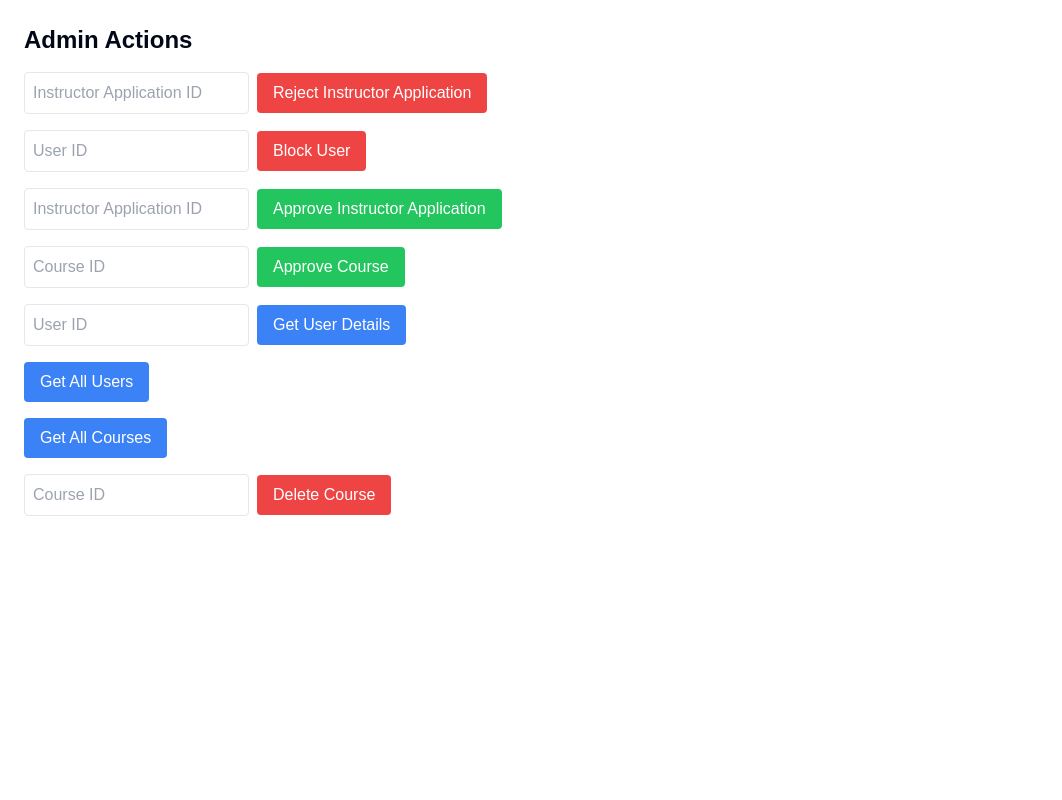
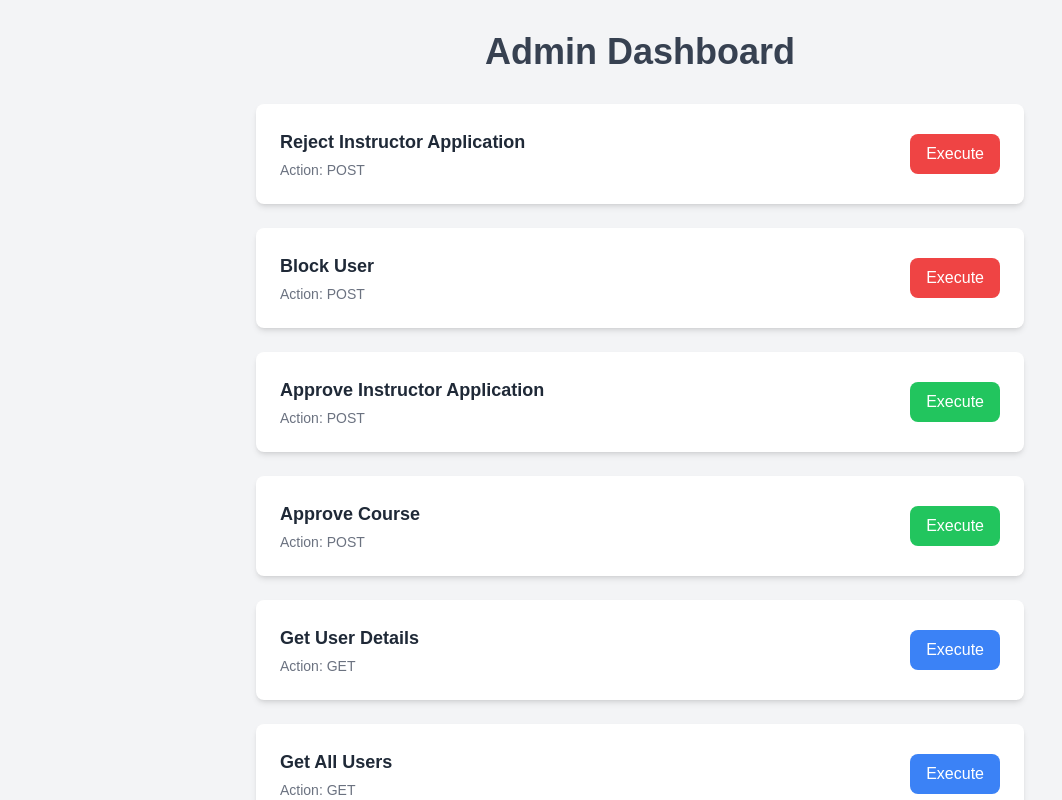
Before and after one commit to rahuljha-07/ENPM-613-FE, a Next.js app: page /admin in a window 1280 px wide. Shown: the top 800 px of the page, without its empty margins (0-1062 px from the left). Built offline with nearby package versions, Linux system fonts and the light colour scheme.

Commit message:
styling and pages added

```diff
--- a/app/admin/page.tsx
+++ b/app/admin/page.tsx
@@ -6,16 +6,18 @@ import 'react-toastify/dist/ReactToastify.css';
 
 export default function AdminPage() {
   const [inputValue, setInputValue] = useState('');
-
-  // API Endpoints
+  const [inputType, setInputType] = useState('');
   const BASE_URL = process.env.NEXT_PUBLIC_ILIM_BE;
 
-  // Handle input change for text input
   const handleInputChange = (e) => {
     setInputValue(e.target.value);
   };
 
-  // Function to call API endpoints
+  const handleButtonClick = (action) => {
+    setInputType(action);
+    setInputValue(''); // Reset input field for a new action
+  };
+
   const apiCall = async (url, method, body = null) => {
     try {
       const response = await fetch(`${BASE_URL}${url}`, {
@@ -38,132 +40,53 @@ export default function AdminPage() {
     }
   };
 
+  const actions = [
+    { label: 'Reject Instructor Application', color: 'bg-red-500', url: '/admin/reject-instructor-application', method: 'POST', body: { instructorApplicationId: inputValue, message: "Rejection message" } },
+    { label: 'Block User', color: 'bg-red-500', url: `/admin/block-user/${inputValue}`, method: 'POST' },
+    { label: 'Approve Instructor Application', color: 'bg-green-500', url: '/admin/approve-instructor-application', method: 'POST', body: { instructorApplicationId: inputValue, message: "Approval message" } },
+    { label: 'Approve Course', color: 'bg-green-500', url: `/admin/approve-course/${inputValue}`, method: 'POST' },
+    { label: 'Get User Details', color: 'bg-blue-500', url: `/admin/user/${inputValue}`, method: 'GET' },
+    { label: 'Get All Users', color: 'bg-blue-500', url: '/admin/user/all', method: 'GET' },
+    { label: 'Get All Courses', color: 'bg-blue-500', url: '/admin/course/all', method: 'GET' },
+    { label: 'Delete Course', color: 'bg-red-500', url: `/admin/delete-course/${inputValue}`, method: 'DELETE' },
+  ];
+
   return (
-    <div className="p-6">
+    <div className="p-8 bg-gray-100 min-h-screen flex flex-col items-center text-gray-800">
       <ToastContainer position="top-right" autoClose={3000} />
+      <h2 className="text-4xl font-bold mb-8 text-gray-700">Admin Dashboard</h2>
 
-      <h2 className="text-2xl font-bold mb-4">Admin Actions</h2>
+      <div className="w-full max-w-3xl space-y-6">
+        {/* Action Buttons */}
+        {actions.map((action, index) => (
+          <div key={index} className="bg-white p-6 rounded-lg shadow-md flex items-center justify-between">
+            <div>
+              <h3 className="text-lg font-semibold mb-1">{action.label}</h3>
+              <p className="text-sm text-gray-500">Action: {action.method}</p>
+            </div>
+            <button
+              onClick={() => {
+                handleButtonClick(action.label);
+                apiCall(action.url, action.method, action.body);
+              }}
+              className={`px-4 py-2 rounded-lg text-white ${action.color}`}
+            >
+              Execute
+            </button>
+          </div>
+        ))}
 
-      {/* Reject Instructor Application */}
-      <div className="mb-4">
+        {/* Input Field */}
+        <div className="mt-6">
+          <h3 className="text-lg font-semibold mb-2">Input for Selected Action:</h3>
           <input
             type="text"
-          placeholder="Instructor Application ID"
+            placeholder={inputType}
             value={inputValue}
             onChange={handleInputChange}
-          className="border p-2 mr-2 rounded"
+            className="w-full p-3 border rounded-lg text-gray-700 focus:border-blue-500 focus:outline-none"
           />
-        <button
-          onClick={() => apiCall(`/admin/reject-instructor-application`, 'POST', { instructorApplicationId: inputValue, message: "Rejection message" })}
-          className="bg-red-500 text-white px-4 py-2 rounded"
-        >
-          Reject Instructor Application
-        </button>
         </div>
-
-      {/* Block User */}
-      <div className="mb-4">
-        <input
-          type="text"
-          placeholder="User ID"
-          value={inputValue}
-          onChange={handleInputChange}
-          className="border p-2 mr-2 rounded"
-        />
-        <button
-          onClick={() => apiCall(`/admin/block-user/${inputValue}`, 'POST')}
-          className="bg-red-500 text-white px-4 py-2 rounded"
-        >
-          Block User
-        </button>
-      </div>
-
-      {/* Approve Instructor Application */}
-      <div className="mb-4">
-        <input
-          type="text"
-          placeholder="Instructor Application ID"
-          value={inputValue}
-          onChange={handleInputChange}
-          className="border p-2 mr-2 rounded"
-        />
-        <button
-          onClick={() => apiCall(`/admin/approve-instructor-application`, 'POST', { instructorApplicationId: inputValue, message: "Approval message" })}
-          className="bg-green-500 text-white px-4 py-2 rounded"
-        >
-          Approve Instructor Application
-        </button>
-      </div>
-
-      {/* Approve Course */}
-      <div className="mb-4">
-        <input
-          type="text"
-          placeholder="Course ID"
-          value={inputValue}
-          onChange={handleInputChange}
-          className="border p-2 mr-2 rounded"
-        />
-        <button
-          onClick={() => apiCall(`/admin/approve-course/${inputValue}`, 'POST')}
-          className="bg-green-500 text-white px-4 py-2 rounded"
-        >
-          Approve Course
-        </button>
-      </div>
-
-      {/* Get User Details */}
-      <div className="mb-4">
-        <input
-          type="text"
-          placeholder="User ID"
-          value={inputValue}
-          onChange={handleInputChange}
-          className="border p-2 mr-2 rounded"
-        />
-        <button
-          onClick={() => apiCall(`/admin/user/${inputValue}`, 'GET')}
-          className="bg-blue-500 text-white px-4 py-2 rounded"
-        >
-          Get User Details
-        </button>
-      </div>
-
-      {/* Get All Users */}
-      <div className="mb-4">
-        <button
-          onClick={() => apiCall(`/admin/user/all`, 'GET')}
-          className="bg-blue-500 text-white px-4 py-2 rounded"
-        >
-          Get All Users
-        </button>
-      </div>
-
-      {/* Get All Courses */}
-      <div className="mb-4">
-        <button
-          onClick={() => apiCall(`/admin/course/all`, 'GET')}
-          className="bg-blue-500 text-white px-4 py-2 rounded"
-        >
-          Get All Courses
-        </button>
-      </div>
-
-      {/* Delete Course */}
-      <div className="mb-4">
-        <input
-          type="text"
-          placeholder="Course ID"
-          value={inputValue}
-          onChange={handleInputChange}
-          className="border p-2 mr-2 rounded"
-        />
-        <button
-          onClick={() => apiCall(`/admin/delete-course/${inputValue}`, 'DELETE')}
-          className="bg-red-500 text-white px-4 py-2 rounded"
-        >
-          Delete Course
-        </button>
       </div>
     </div>
   );
--- a/app/auth/signin/page.tsx
+++ b/app/auth/signin/page.tsx
@@ -45,6 +45,7 @@ export default function SignIn() {
       } else {
         const errorData = await response.json();
         toast.error(errorData.message || 'Sign-in failed');
+        router.push('/course-details'); //remove later
       }
     } catch (error) {
       console.error('Error during sign-in:', error);
--- a/app/components/Sidebar.tsx
+++ b/app/components/Sidebar.tsx
@@ -1,70 +1,42 @@
 // components/Sidebar.tsx
 import React from 'react';
 import Link from 'next/link';
+import { Button } from '@/components/ui/button';
+import { Home, Book, User, HelpCircle, Settings, LogOut, FileText, Upload } from 'lucide-react';
 
 export default function Sidebar() {
   return (
-    <div className="w-16 lg:w-48 h-full bg-gray-800 text-white p-4 flex flex-col items-center lg:items-start space-y-6" style={{ boxSizing: 'content-box' }}>
+    <div className="w-20 lg:w-60 h-screen bg-gradient-to-br from-gray-800 to-gray-900 text-white flex flex-col items-center lg:items-start p-4">
       {/* Logo */}
-      <div className="text-2xl font-bold mb-8 lg:ml-2">iLIM</div>
+      <div className="text-2xl font-extrabold mb-10 lg:ml-2 text-center lg:text-left text-transparent bg-clip-text bg-gradient-to-r from-blue-400 to-purple-400">
+        iLIM
+      </div>
 
       {/* Navigation */}
-      <nav className="flex flex-col space-y-6 w-full" style={{ boxSizing: 'content-box' }}>
-        <Link href="/course-details">
-          <button className="flex items-center space-x-2 hover:bg-gray-700 p-2 rounded w-full" style={{ boxSizing: 'content-box' }}>
-            <span className="text-xl">🏠</span>
-            <span className="hidden lg:inline lg:ml-2">Home</span>
-          </button>
-        </Link>
-        <Link href="/purchased-courses">
-          <button className="flex items-center space-x-2 hover:bg-gray-700 p-2 rounded w-full" style={{ boxSizing: 'content-box' }}>
-            <span className="text-xl">📚</span>
-            <span className="hidden lg:inline lg:ml-2">Dashboard</span>
-          </button>
-        </Link>
-        <Link href="/profile">
-          <button className="flex items-center space-x-2 hover:bg-gray-700 p-2 rounded w-full" style={{ boxSizing: 'content-box' }}>
-            <span className="text-xl">👤</span>
-            <span className="hidden lg:inline lg:ml-2">Profile</span>
-          </button>
-        </Link>
-        <Link href="/admin">
-          <button className="flex items-center space-x-2 hover:bg-gray-700 p-2 rounded w-full">
-            <span className="text-xl">🛡️</span> {/* Admin Icon */}
-            <span className="hidden lg:inline lg:ml-2">Admin</span>
-          </button>
-        </Link>
-        <Link href="/support">
-          <button className="flex items-center space-x-2 hover:bg-gray-700 p-2 rounded w-full" style={{ boxSizing: 'content-box' }}>
-            <span className="text-xl">❓</span>
-            <span className="hidden lg:inline lg:ml-2">Support</span>
-          </button>
-        </Link>
-        <Link href="/about">
-          <button className="flex items-center space-x-2 hover:bg-gray-700 p-2 rounded w-full" style={{ boxSizing: 'content-box' }}>
-            <span className="text-xl">📝</span>
-            <span className="hidden lg:inline lg:ml-2">About</span>
-          </button>
-        </Link>
-        <Link href="/settings">
-          <button className="flex items-center space-x-2 hover:bg-gray-700 p-2 rounded w-full" style={{ boxSizing: 'content-box' }}>
-            <span className="text-xl">⚙️</span>
-            <span className="hidden lg:inline lg:ml-2">Settings</span>
-          </button>
-        </Link>
-        <Link href="/upload-course">
-          <button className="flex items-center space-x-2 hover:bg-gray-700 p-2 rounded w-full" style={{ boxSizing: 'content-box' }}>
-            <span className="text-xl">🗂️</span>
-            <span className="hidden lg:inline lg:ml-2">Manage Courses</span>
-          </button>
-        </Link>
-        <Link href="/">
-          <button className="flex items-center space-x-2 hover:bg-gray-700 p-2 rounded w-full" style={{ boxSizing: 'content-box' }}>
-            <span className="text-xl">🚪</span>
-            <span className="hidden lg:inline lg:ml-2">Logout</span>
-          </button>
-        </Link>
+      <nav className="space-y-3 lg:w-full w-20 flex flex-col items-center lg:items-start">
+        <NavItem href="/course-details" label="Home" icon={<Home className="w-5 h-5 lg:w-6 lg:h-6" />} />
+        <NavItem href="/purchased-courses" label="Dashboard" icon={<Book className="w-5 h-5 lg:w-6 lg:h-6" />} />
+        <NavItem href="/profile" label="Profile" icon={<User className="w-5 h-5 lg:w-6 lg:h-6" />} />
+        <NavItem href="/admin" label="Admin" icon={<FileText className="w-5 h-5 lg:w-6 lg:h-6" />} />
+        <NavItem href="/support" label="Support" icon={<HelpCircle className="w-5 h-5 lg:w-6 lg:h-6" />} />
+        <NavItem href="/about" label="About" icon={<FileText className="w-5 h-5 lg:w-6 lg:h-6" />} />
+        <NavItem href="/settings" label="Settings" icon={<Settings className="w-5 h-5 lg:w-6 lg:h-6" />} />
+        <NavItem href="/upload-course" label="Manage Courses" icon={<Upload className="w-5 h-5 lg:w-6 lg:h-6" />} />
+        <NavItem href="/" label="Logout" icon={<LogOut className="w-5 h-5 lg:w-6 lg:h-6" />} />
       </nav>
     </div>
   );
 }
+
+// Individual Nav Item Component
+const NavItem = ({ href, label, icon }) => (
+  <Link href={href}>
+    <Button
+      variant="ghost"
+      className="flex items-center space-x-2 text-white w-full justify-center lg:justify-start lg:px-4 py-3 rounded-lg hover:bg-gradient-to-r hover:from-blue-500 hover:to-purple-500"
+    >
+      {icon}
+      <span className="hidden lg:inline lg:ml-3 text-sm font-semibold">{label}</span>
+    </Button>
+  </Link>
+);
--- a/app/profile/page.tsx
+++ b/app/profile/page.tsx
@@ -1,108 +1,122 @@
 "use client";
 
 import { useState } from "react";
+import { Button } from "@/components/ui/button";
+import { Input } from "@/components/ui/input";
+import { Textarea } from "@/components/ui/textarea";
+import { ToastContainer, toast } from "react-toastify";
+import "react-toastify/dist/ReactToastify.css";
 
 export default function ProfilePage() {
-  const [editing, setEditing] = useState(false);
-  const [userData, setUserData] = useState({
+  const [profileData, setProfileData] = useState({
     name: "John Doe",
     email: "johndoe@example.com",
-    bio: "Web Developer, Designer, and Tech Enthusiast.",
+    bio: "Passionate learner and software developer with a love for technology and innovation.",
   });
 
-  const handleInputChange = (e: React.ChangeEvent<HTMLInputElement | HTMLTextAreaElement>) => {
-    const { name, value } = e.target;
-    setUserData((prevData) => ({
+  const [editing, setEditing] = useState(false);
+
+  const handleInputChange = (e) => {
+    const { id, value } = e.target;
+    setProfileData((prevData) => ({
       ...prevData,
-      [name]: value,
+      [id]: value,
     }));
   };
 
-  const handleEditToggle = () => {
-    setEditing(!editing);
+  const handleSave = () => {
+    setEditing(false);
+    toast.success("Profile updated successfully!");
   };
 
   return (
-    <div className="flex flex-col items-center min-h-screen bg-gray-100 p-6">
-      <div className="w-full max-w-2xl bg-white rounded-lg shadow-md p-6">
-        <h1 className="text-3xl font-bold mb-6 text-center">Profile</h1>
+    <div className="flex items-center justify-center min-h-screen bg-gradient-to-br from-blue-500 to-purple-600 text-white">
+      <ToastContainer position="top-right" autoClose={3000} hideProgressBar={false} />
 
-        {/* Profile Picture */}
-        <div className="flex justify-center mb-6">
+      <div className="bg-white text-gray-800 rounded-lg shadow-lg p-8 w-full max-w-lg space-y-6">
+        <h1 className="text-3xl font-bold text-center mb-4 text-transparent bg-clip-text bg-gradient-to-r from-purple-600 to-blue-500">
+          Profile
+        </h1>
+
+        <div className="text-center mb-6">
           <img
-            src="https://via.placeholder.com/100" // Placeholder image
+            src="https://via.placeholder.com/100"
             alt="Profile"
-            className="w-24 h-24 rounded-full border-2 border-gray-300"
+            className="w-24 h-24 rounded-full mx-auto shadow-md mb-4"
           />
+          <p className="text-gray-600 text-sm">Welcome back, {profileData.name}</p>
         </div>
 
-        {/* Profile Details */}
         <div className="space-y-4">
           {/* Name */}
           <div>
-            <label className="block text-gray-700 font-semibold">Name</label>
+            <label htmlFor="name" className="block text-sm font-semibold text-gray-700">
+              Name
+            </label>
             {editing ? (
-              <input
+              <Input
                 type="text"
-                name="name"
-                value={userData.name}
+                id="name"
+                value={profileData.name}
                 onChange={handleInputChange}
-                className="w-full px-4 py-2 border rounded-lg focus:outline-none focus:border-blue-500"
+                className="mt-1 w-full"
               />
             ) : (
-              <p className="text-gray-700">{userData.name}</p>
+              <p className="mt-1 text-gray-800">{profileData.name}</p>
             )}
           </div>
 
           {/* Email */}
           <div>
-            <label className="block text-gray-700 font-semibold">Email</label>
+            <label htmlFor="email" className="block text-sm font-semibold text-gray-700">
+              Email
+            </label>
             {editing ? (
-              <input
+              <Input
                 type="email"
-                name="email"
-                value={userData.email}
+                id="email"
+                value={profileData.email}
                 onChange={handleInputChange}
-                className="w-full px-4 py-2 border rounded-lg focus:outline-none focus:border-blue-500"
+                className="mt-1 w-full"
               />
             ) : (
-              <p className="text-gray-700">{userData.email}</p>
+              <p className="mt-1 text-gray-800">{profileData.email}</p>
             )}
           </div>
 
           {/* Bio */}
           <div>
-            <label className="block text-gray-700 font-semibold">Bio</label>
+            <label htmlFor="bio" className="block text-sm font-semibold text-gray-700">
+              Bio
+            </label>
             {editing ? (
-              <textarea
-                name="bio"
-                value={userData.bio}
+              <Textarea
+                id="bio"
+                value={profileData.bio}
                 onChange={handleInputChange}
-                className="w-full px-4 py-2 border rounded-lg focus:outline-none focus:border-blue-500"
-              ></textarea>
+                className="mt-1 w-full"
+              />
             ) : (
-              <p className="text-gray-700">{userData.bio}</p>
+              <p className="mt-1 text-gray-800">{profileData.bio}</p>
             )}
           </div>
         </div>
 
-        {/* Buttons */}
-        <div className="flex justify-center mt-6 space-x-4">
-          <button
-            onClick={handleEditToggle}
-            className={`px-4 py-2 rounded-lg ${
-              editing ? "bg-green-500 text-white" : "bg-blue-500 text-white"
-            } transition duration-200 hover:bg-opacity-80`}
-          >
-            {editing ? "Save Changes" : "Edit Profile"}
-          </button>
-          {editing && (
-            <button
-              onClick={() => setEditing(false)}
-              className="px-4 py-2 rounded-lg bg-gray-400 text-white transition duration-200 hover:bg-gray-500"
-            >
-              Cancel
-            </button>
+        {/* Action Buttons */}
+        <div className="flex justify-center space-x-4 mt-6">
+          {editing ? (
+            <>
+              <Button variant="outline" onClick={() => setEditing(false)} className="bg-gray-500 hover:bg-gray-600 text-white">
+                Cancel
+              </Button>
+              <Button onClick={handleSave} className="bg-green-500 hover:bg-green-600 text-white">
+                Save
+              </Button>
+            </>
+          ) : (
+            <Button onClick={() => setEditing(true)} className="bg-blue-500 hover:bg-blue-600 text-white w-full">
+              Edit Profile
+            </Button>
           )}
         </div>
       </div>
```
Also changed, not shown: app/TOS/page.tsx (added, +42 -0 lines), app/course-details/page.tsx (+28 -38 lines), app/page.tsx (+28 -14 lines), app/privacypolicy/page.tsx (added, +42 -0 lines), app/purchased-courses/page.tsx (+7 -5 lines). Lines whose indentation alone changed are shown as unchanged.
